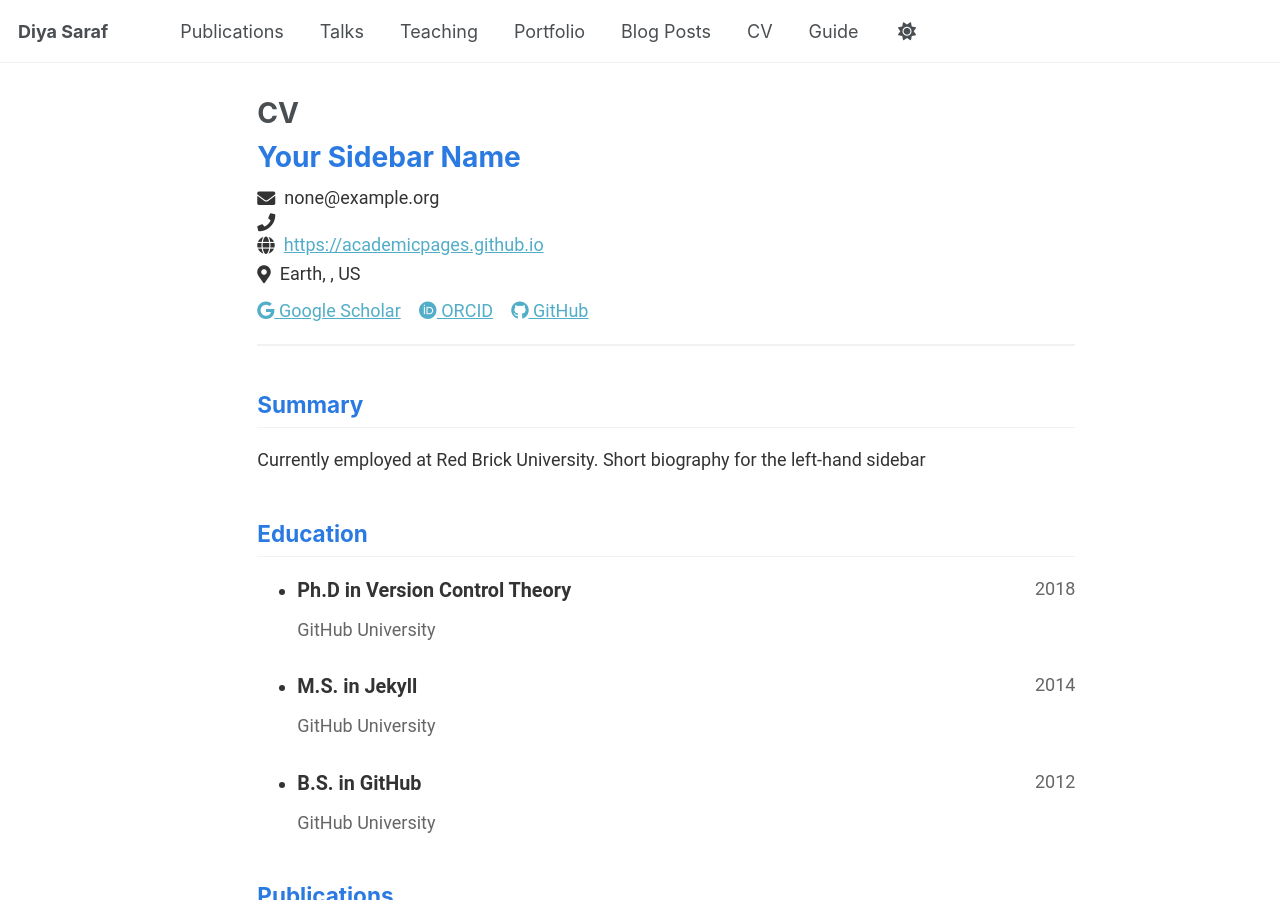
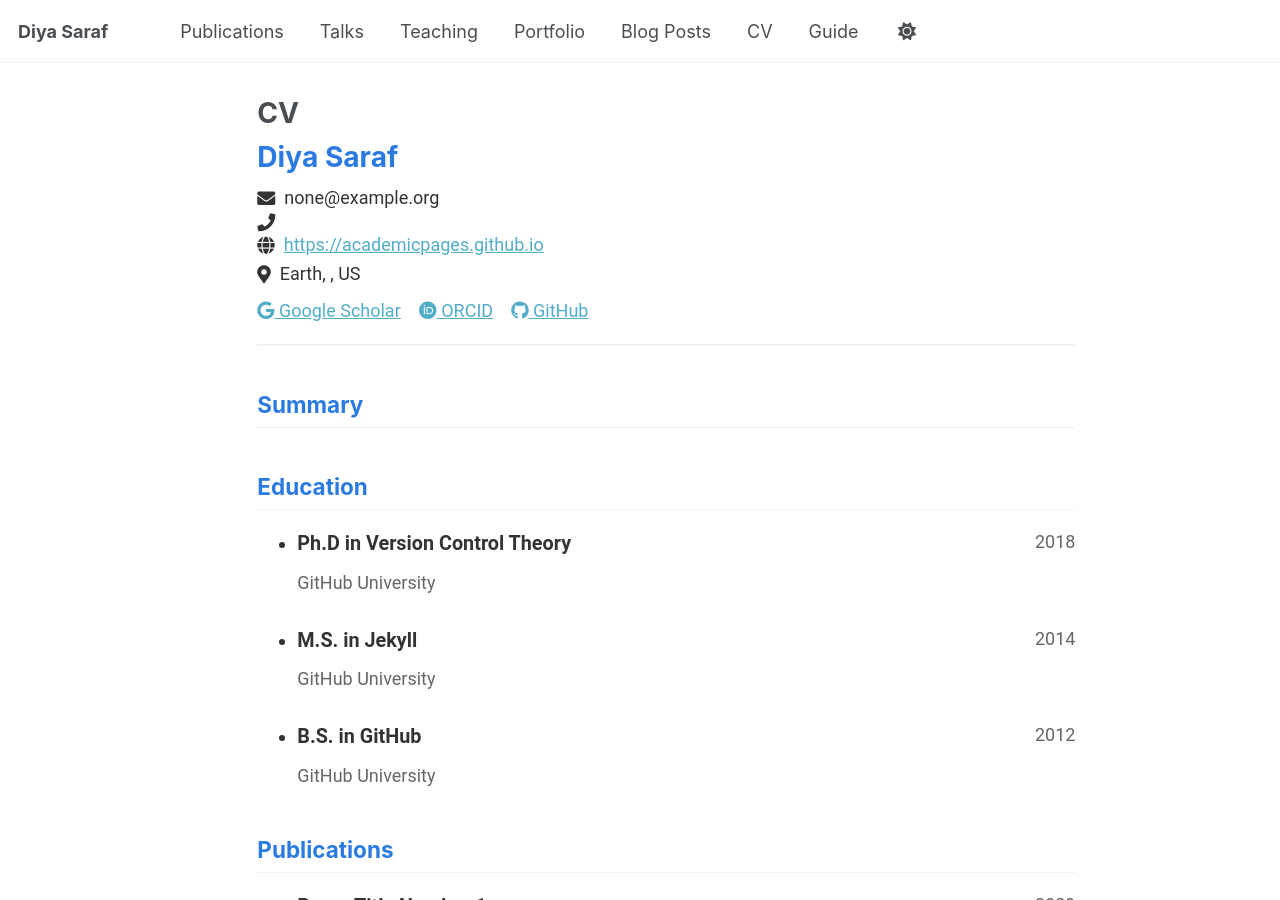
Before and after one commit to ds257/ds25.github.io, a Jekyll site: the page built from _pages/cv-json.md, in a window 1280 px wide and 900 px high. Built offline with Jekyll 4.4.1, drawn with Linux system fonts in a browser that asks for light colours; a script that is not in the unit is left out.

Commit message:
Update cv.json

```diff
--- a/_data/cv.json
+++ b/_data/cv.json
@@ -1,10 +1,10 @@
 {
   "basics": {
-    "name": "Your Sidebar Name",
+    "name": "Diya Saraf",
     "email": "none@example.org",
     "phone": "",
     "website": "https://academicpages.github.io",
-    "summary": "Currently employed at Red Brick University. Short biography for the left-hand sidebar",
+    "summary": "",
     "location": {
       "address": "",
       "postalCode": "",
```
